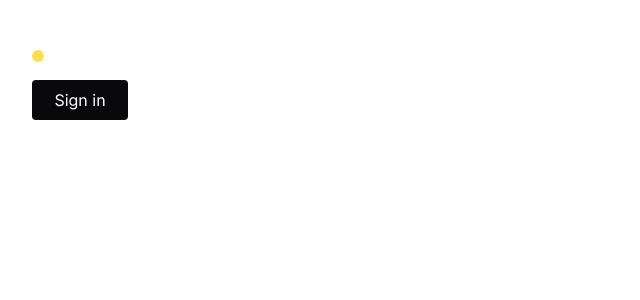
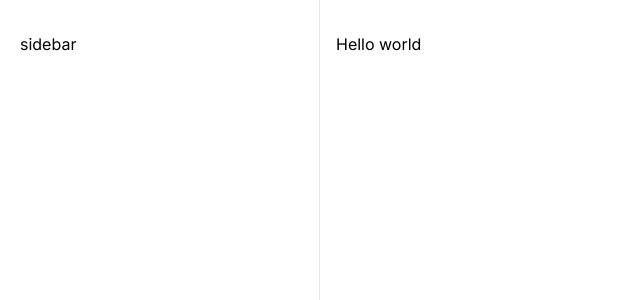
Before and after one commit to lucasgomesmatos/tailwind-next, a Next.js app: page / in a window 1280 px wide. Shown: the top 300 px of the page, without its empty margins (0-640 px from the left). Built offline with nearby package versions, Linux system fonts and the light colour scheme.

Commit message:
feat: sidebar

```diff
--- a/package.json
+++ b/package.json
@@ -9,9 +9,11 @@
     "lint": "next lint"
   },
   "dependencies": {
+    "clsx": "^2.1.1",
     "next": "14.2.14",
     "react": "^18",
-    "react-dom": "^18"
+    "react-dom": "^18",
+    "tailwind-merge": "^2.5.3"
   },
   "devDependencies": {
     "@rocketseat/eslint-config": "^2.2.2",
--- a/src/app/layout.tsx
+++ b/src/app/layout.tsx
@@ -1,3 +1,4 @@
+import { cn } from '@/lib/utils'
 import type { Metadata } from 'next'
 import { Inter } from 'next/font/google'
 import './globals.css'
@@ -15,11 +16,12 @@ export default function RootLayout({
   children: React.ReactNode
 }>) {
   return (
-    <html lang="en">
-      <body
-        className={` ${inter.className} text-white antialiased dark:bg-zinc-950`}
-      >
-        {children}
+    <html lang="pt-BR">
+      <body className={cn(inter.className)}>
+        <div className="grid-cols-app grid min-h-screen">
+          <aside className="border-r border-zinc-200 px-5 py-8">sidebar</aside>
+          <main className="px-4 pb-12 pt-8">{children}</main>
+        </div>
       </body>
     </html>
   )
--- a/src/app/page.tsx
+++ b/src/app/page.tsx
@@ -1,15 +1,3 @@
 export default function Home() {
-  return (
-    <div className="flex max-w-2xl flex-col gap-6 p-8">
-      <div className="max-w-[900px]">
-        <h1 className="flex items-center gap-2 text-2xl font-bold before:flex before:size-3 before:rounded-full before:bg-yellow-300 md:text-5xl">
-          Hello tailwind
-        </h1>
-
-        <button className="w-24 rounded bg-zinc-950 px-4 py-2 hover:bg-zinc-950/80">
-          Sign in
-        </button>
-      </div>
-    </div>
-  )
+  return <div>Hello world</div>
 }
--- /dev/null
+++ b/src/lib/utils.ts
@@ -0,0 +1,6 @@
+import { type ClassValue, clsx } from 'clsx'
+import { twMerge } from 'tailwind-merge'
+
+export function cn(...inputs: ClassValue[]) {
+  return twMerge(clsx(inputs))
+}
--- a/tailwind.config.ts
+++ b/tailwind.config.ts
@@ -1,19 +1,22 @@
-import type { Config } from "tailwindcss";
+import type { Config } from 'tailwindcss'
 
 const config: Config = {
   content: [
-    "./src/pages/**/*.{js,ts,jsx,tsx,mdx}",
-    "./src/components/**/*.{js,ts,jsx,tsx,mdx}",
-    "./src/app/**/*.{js,ts,jsx,tsx,mdx}",
+    './src/pages/**/*.{js,ts,jsx,tsx,mdx}',
+    './src/components/**/*.{js,ts,jsx,tsx,mdx}',
+    './src/app/**/*.{js,ts,jsx,tsx,mdx}',
   ],
   theme: {
     extend: {
+      gridTemplateColumns: {
+        app: 'minmax(18rem, 20rem) 1fr',
+      },
       colors: {
-        background: "var(--background)",
-        foreground: "var(--foreground)",
+        background: 'var(--background)',
+        foreground: 'var(--foreground)',
       },
     },
   },
   plugins: [],
-};
-export default config;
+}
+export default config
```
Also changed, not shown: 1 other file (tests, documents, lock files or other folders).
